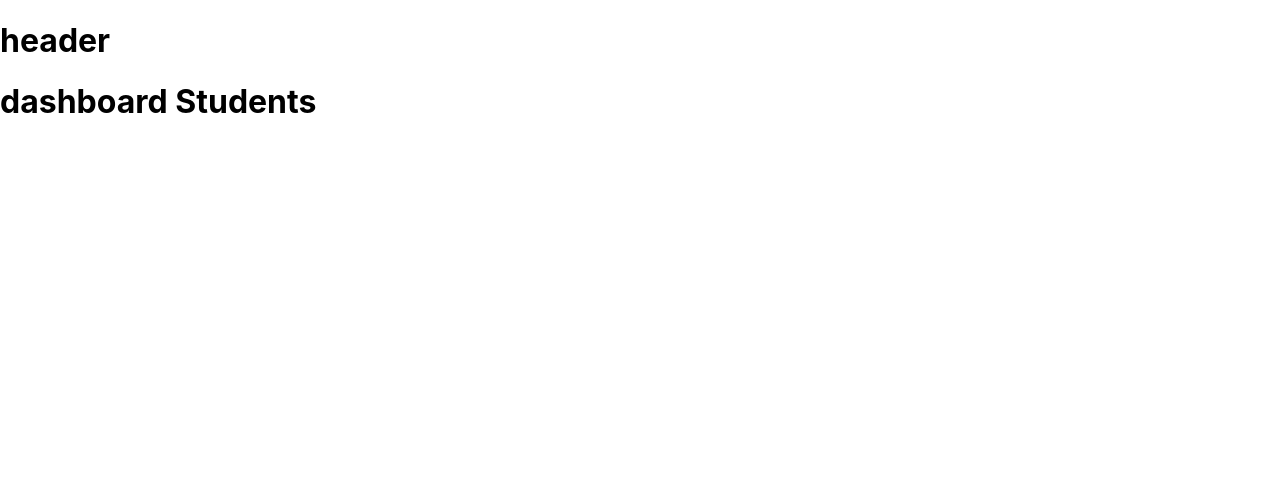
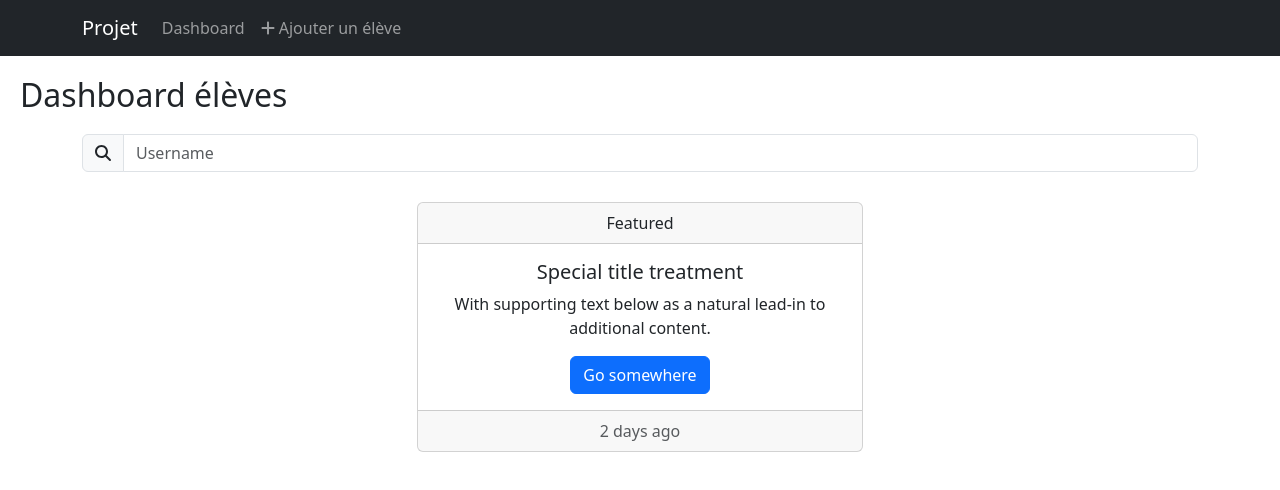
Before and after one commit to adbme/347-PROJET-APP-MULTI-CONTENEUR, a React (Create React App) app in the folder front/: page / in a window 1280 px wide. Shown: the top 490 px of the page. Built offline with nearby package versions, Linux system fonts and the light colour scheme.

Commit message:
Dashboard style

```diff
--- a/front/src/components/dashboardStudent.jsx
+++ b/front/src/components/dashboardStudent.jsx
@@ -1,5 +1,11 @@
 
-
+import "../styles/card.css"
+import Form from 'react-bootstrap/Form';
+import InputGroup from 'react-bootstrap/InputGroup';
+import Button from 'react-bootstrap/Button';
+import Card from 'react-bootstrap/Card';
+import { faSearch } from "@fortawesome/free-solid-svg-icons";
+import { FontAwesomeIcon } from '@fortawesome/react-fontawesome'
 
 
 const DashboardStudent = () => {
@@ -7,7 +13,29 @@ const DashboardStudent = () => {
 
   return (
     <div>
-      <h1>dashboard Students</h1>
+        <h2 className='title'>Dashboard élèves</h2>
+
+        <div className="container">
+        <InputGroup className="mb-3">
+        <InputGroup.Text id="basic-addon1"><FontAwesomeIcon icon={faSearch}  /></InputGroup.Text>
+        <Form.Control
+          placeholder="Username"
+          aria-label="Username"
+          aria-describedby="basic-addon1"
+        />
+      </InputGroup>
+      <Card className="text-center card">
+      <Card.Header>Featured</Card.Header>
+      <Card.Body>
+        <Card.Title>Special title treatment</Card.Title>
+        <Card.Text>
+          With supporting text below as a natural lead-in to additional content.
+        </Card.Text>
+        <Button variant="primary">Go somewhere</Button>
+      </Card.Body>
+      <Card.Footer className="text-muted">2 days ago</Card.Footer>
+    </Card>
+</div>
     </div>
   );
 };
--- a/front/src/components/header.jsx
+++ b/front/src/components/header.jsx
@@ -1,11 +1,25 @@
-const Header = () => {
+import Container from 'react-bootstrap/Container';
+import Nav from 'react-bootstrap/Nav';
+import Navbar from 'react-bootstrap/Navbar';
+import { FontAwesomeIcon } from '@fortawesome/react-fontawesome'
+import { faAdd } from "@fortawesome/free-solid-svg-icons";
 
+function Header() {
+  return (
+    <>
+      <Navbar  bg="dark" data-bs-theme="dark" >
+        <Container >
+          <Navbar.Brand  href="https://github.com/adbme/347-PROJET-APP-MULTI-CONTENEUR">Projet</Navbar.Brand>
+          <Nav className="me-auto">
+            <Nav.Link href="/">Dashboard</Nav.Link>
 
-  return (
-    <div>
-      <h1>header</h1>
-    </div>
+            <Nav.Link href="/addStudent"><FontAwesomeIcon icon={faAdd}  /> Ajouter un élève</Nav.Link>
+          </Nav>
+        </Container>
+      </Navbar>
+
+    </>
   );
-};
+}
 
 export default Header;
--- a/front/src/index.jsx
+++ b/front/src/index.jsx
@@ -2,6 +2,8 @@ import React from 'react';
 import ReactDOM from 'react-dom/client';
 import './index.css';
 import App from './components/App';
+
+
 
 const root = ReactDOM.createRoot(document.getElementById('root'));
 root.render(
--- a/front/src/styles/App.css
+++ b/front/src/styles/App.css
@@ -36,3 +36,8 @@
     transform: rotate(360deg);
   }
 }
+
+
+.title{
+  margin: 20px;
+}
--- /dev/null
+++ b/front/src/styles/card.css
@@ -0,0 +1,3 @@
+.card{
+margin: 30px 30% 0px 30%;
+}
```
Also changed, not shown: front/package.json (+7 -0 lines), front/src/components/App.jsx (+9 -1 lines), 2 other files (tests, documents, lock files or other folders).
